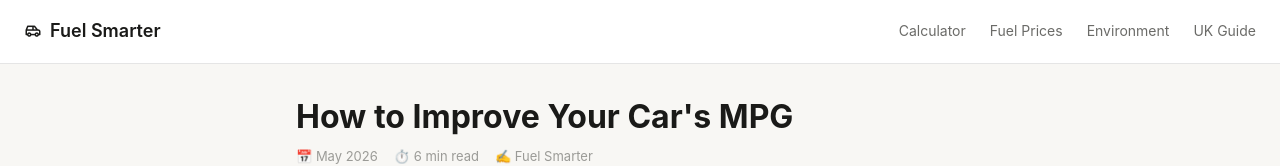
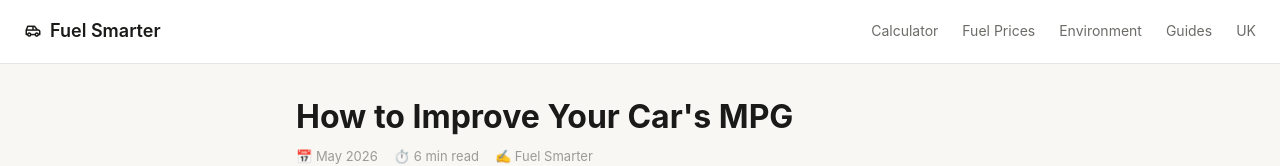
Before and after one commit to JRiesling/journey-cost-calculator, a website: page public/guides/how-to-improve-mpg.html in a window 1280 px wide. Shown: the top 166 px of the page. Drawn offline with Linux system fonts and the light colour scheme.

Commit message:
Add files via upload

```diff
--- a/public/guides/how-to-improve-mpg.html
+++ b/public/guides/how-to-improve-mpg.html
@@ -61,7 +61,8 @@
     <a href="/">Calculator</a>
     <a href="/fuel-prices">Fuel Prices</a>
     <a href="/environment">Environment</a>
-    <a href="/uk">UK Guide</a>
+    <a href="/guides" class="active">Guides</a>
+    <a href="/uk">UK</a>
   </nav>
 </header>
 <main>
```
Also changed, not shown: public/guides/is-it-worth-driving-slower.html (+2 -1 lines).
